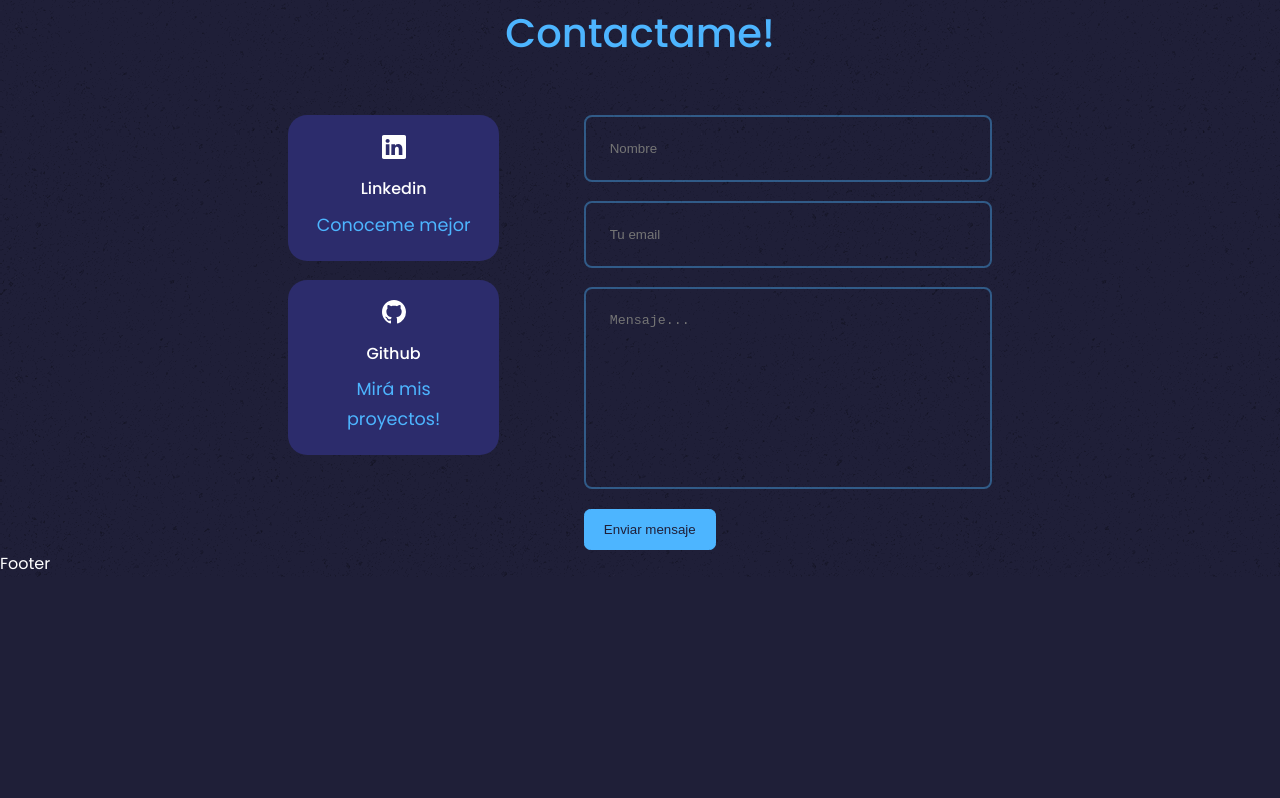
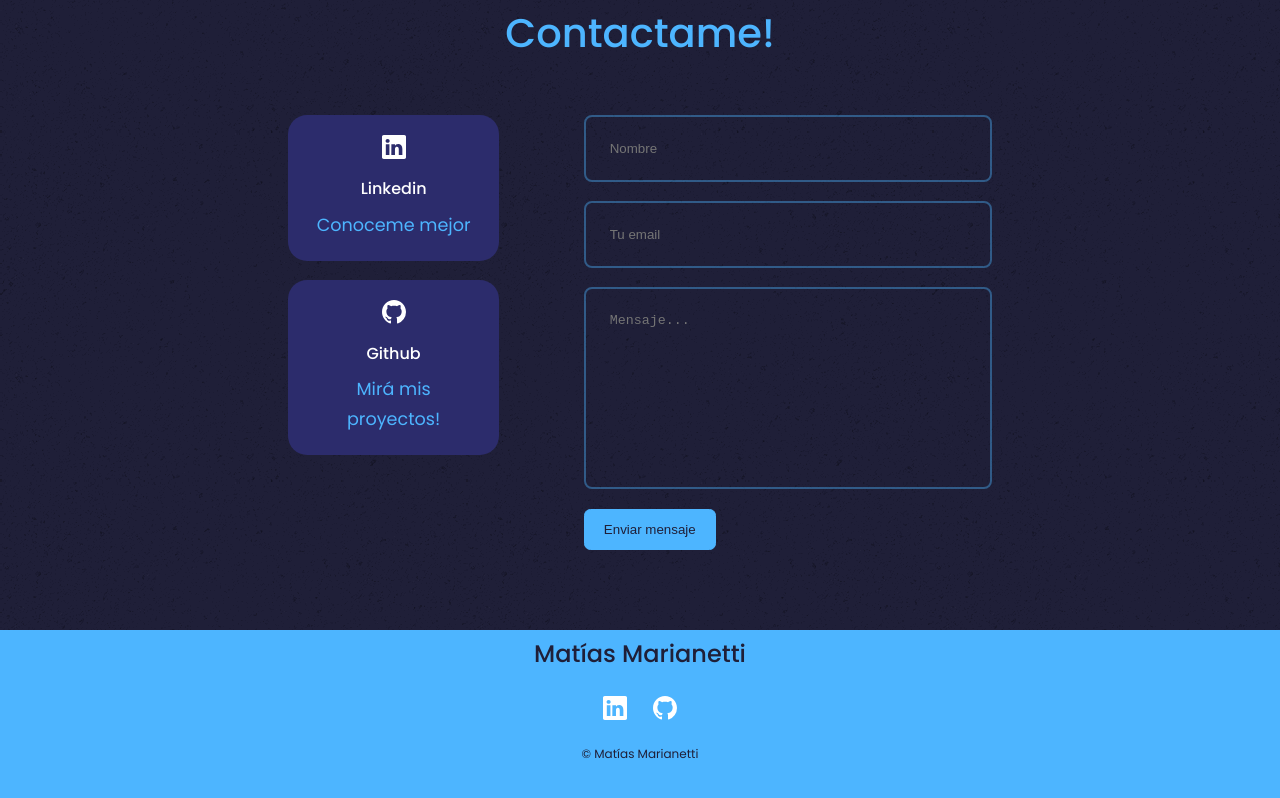
Before and after one commit to marianettimatias/portfolio, a React (Create React App) app: page / in a window 1280 px wide. Shown: the part 1961-2759 px from the top of the page. Before the commit the page ends 2538 px from the top, so only its background shows below. Built offline with nearby package versions, Linux system fonts and the light colour scheme.

Commit message:
footer ok

```diff
--- a/src/components/footer/Footer.jsx
+++ b/src/components/footer/Footer.jsx
@@ -1,9 +1,25 @@
 import React from 'react'
 import './footer.css'
+import { BsLinkedin } from 'react-icons/bs'
+import { BsGithub } from 'react-icons/bs'
 
 function Footer() {
   return (
-    <div>Footer</div>
+    <footer>
+     <a href="#" className='footer_logo'>Matías Marianetti</a>
+
+    <div className="footer_socials">
+      <a href="https://www.linkedin.com/in/matias-marianetti/" target='_blank'><BsLinkedin/> </a>
+      <a href="https://github.com/marianettimatias" target='_blank'><BsGithub/></a>
+    </div>
+
+   <div className="footer_copyright">
+    <small>&copy; Matías Marianetti</small>
+   </div>
+
+
+
+    </footer>
   )
 }
 
--- a/src/components/footer/footer.css
+++ b/src/components/footer/footer.css
@@ -0,0 +1,46 @@
+footer {
+    background: var(--color-primary);
+    padding: 0.3rem 0;
+    text-align: center;
+    font-size: 0.9rem;
+    margin-top: 5rem;
+}
+
+footer a {
+    color: var(--color-bg);
+}
+
+.footer_logo {
+    font-size: 1.5rem;
+    font-weight: 500;
+    margin-bottom: 1rem;
+    display: inline-block;
+}
+
+.footer_socials {
+    display: flex;
+    justify-content: center;
+    gap: 1rem;
+    margin-bottom: 1rem;
+}
+
+.footer_socials a {
+    font-size: 1.5rem;
+    color: var(--color-white);
+    padding: 0.3rem;
+    border-radius: 0.7rem;
+    display: flex;
+    border: 1px;
+
+}
+
+.footer_socials a:hover{
+    background-color: transparent;
+    color:var(--color-bg);
+    border-color: var(--color-bg);
+}
+
+.footer_copyright{
+    margin-bottom: 5rem;
+    color: var(--color-bg)
+}
--- a/src/components/header/HeaderSocials.jsx
+++ b/src/components/header/HeaderSocials.jsx
@@ -5,8 +5,8 @@ import { BsGithub } from 'react-icons/bs'
 function HeaderSocials() {
     return (
         <div className='header_socials'>
-            <a href='https://www.linkedin.com/in/matias-marianetti/' > <BsLinkedin /></a>
-            <a href='https://github.com/marianettimatias' > <BsGithub /></a>
+            <a href='https://www.linkedin.com/in/matias-marianetti/'target='_blank' > <BsLinkedin /></a>
+            <a href='https://github.com/marianettimatias'target='_blank' > <BsGithub /></a>
         </div>
     )
 }
```
